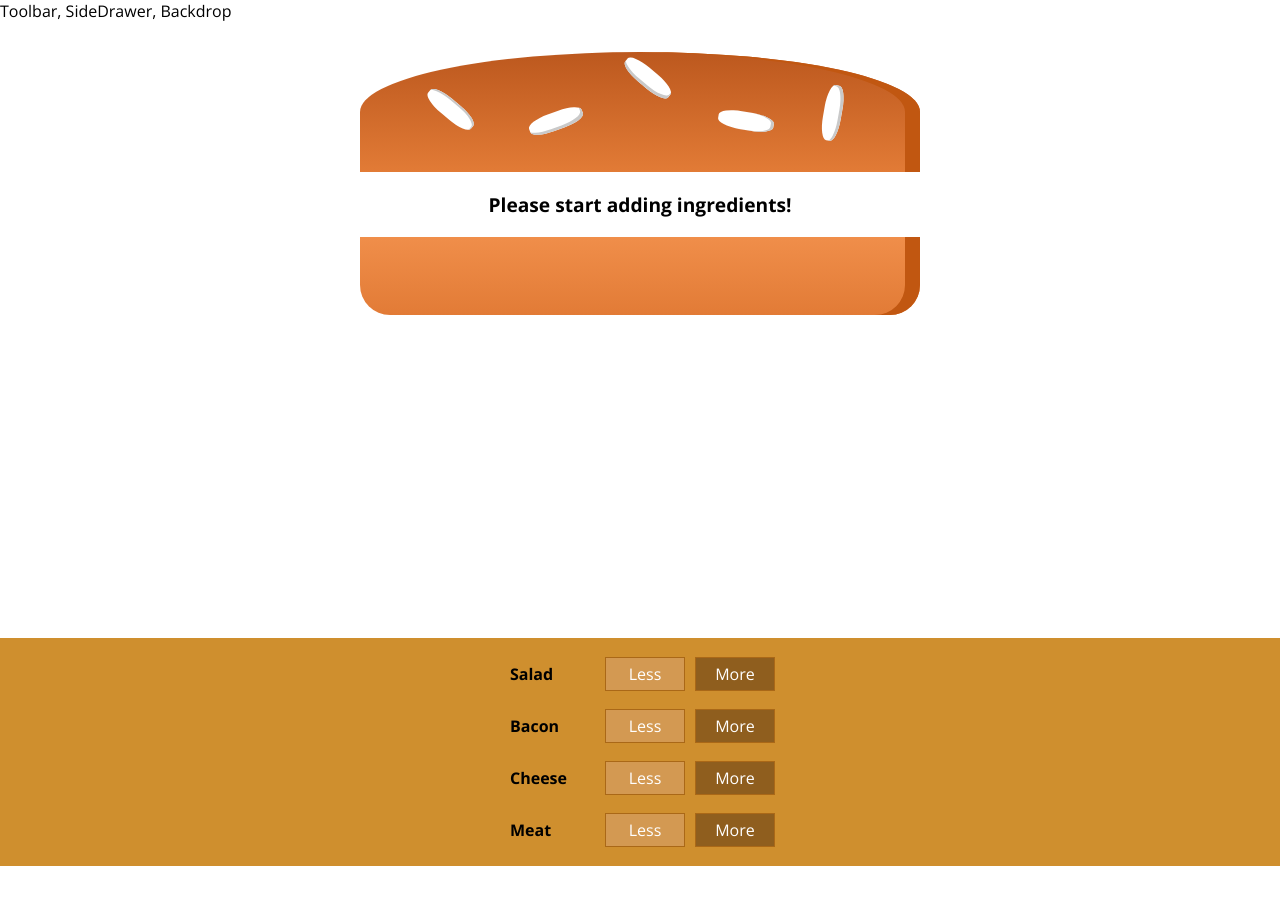
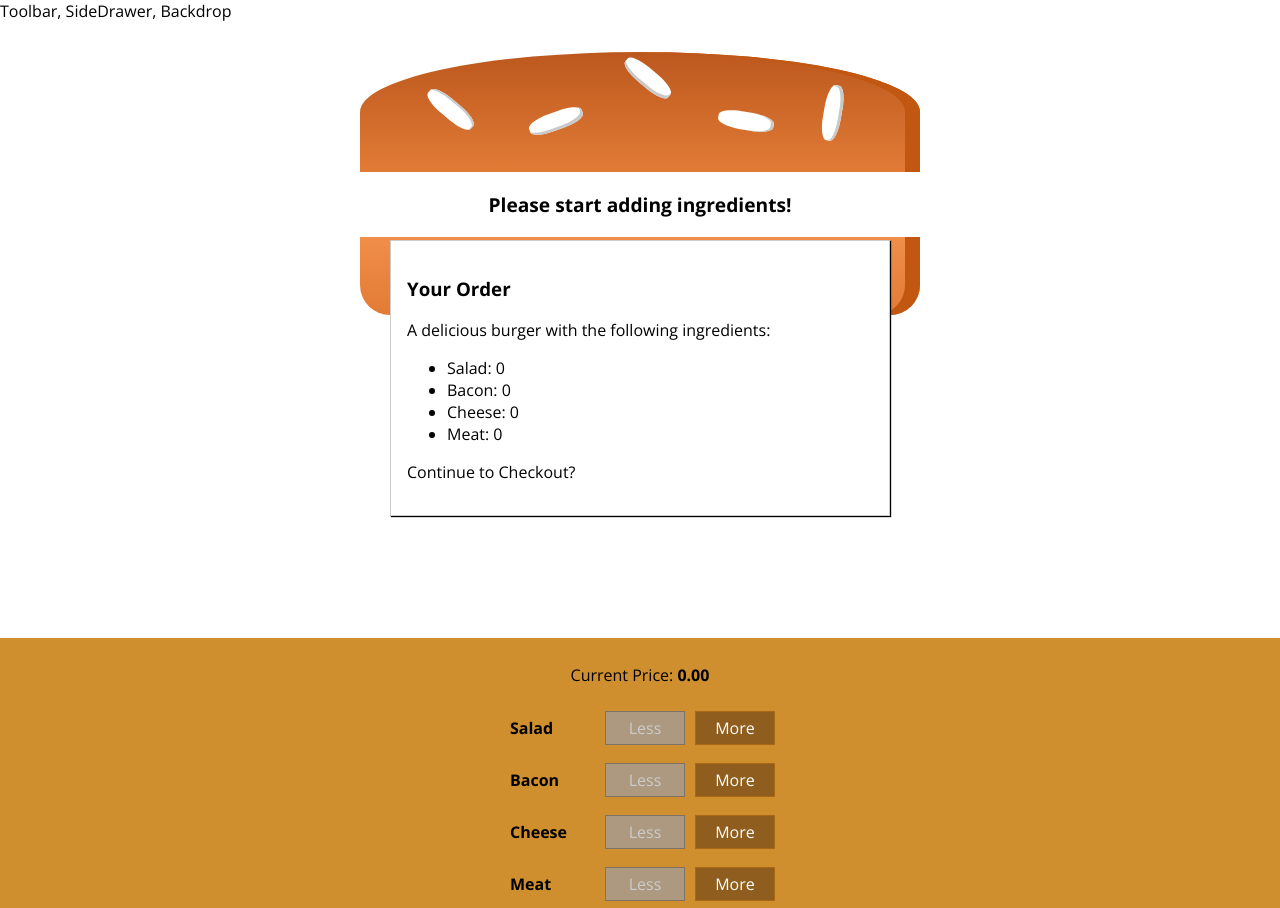
Before and after one commit to dastasoft/react_course, a React (Create React App) app in the folder burger-builder/: page / in a window 1280 px wide. Shown: the top 908 px of the page. Before the commit the page ends 866 px from the top, so only its background shows below. Built offline with nearby package versions, Linux system fonts and the light colour scheme.

Commit message:
showing and hidding the modal

```diff
--- a/burger-builder/src/components/Burger/BuildControls/BuildControl/BuildControl.js
+++ b/burger-builder/src/components/Burger/BuildControls/BuildControl/BuildControl.js
@@ -5,7 +5,13 @@
 const buildControl = props => (
     <div className={classes.BuildControl}>
         <div className={classes.Label}>{props.label}</div>
-        <button className={classes.Less}>Less</button>
+        <button
+            className={classes.Less}
+            onClick={props.removed}
+            disabled={props.disabled}
+        >
+            Less
+        </button>
         <button className={classes.More} onClick={props.added}>
             More
         </button>
--- a/burger-builder/src/components/Burger/BuildControls/BuildControls.js
+++ b/burger-builder/src/components/Burger/BuildControls/BuildControls.js
@@ -12,13 +12,21 @@
 
 const buildControls = props => (
     <div className={classes.BuildControls}>
+        <p>
+            Current Price: <strong>{props.price.toFixed(2)}</strong>
+        </p>
         {controls.map(ctrl => (
             <BuildControl
                 key={ctrl.label}
                 label={ctrl.label}
-                added={() => props.ingridientAdded(ctrl.type)}
+                added={() => props.ingredientAdded(ctrl.type)}
+                removed={() => props.ingredientRemoved(ctrl.type)}
+                disabled={props.disabled[ctrl.type]}
             />
         ))}
+        <button className={classes.OrderButton} disabled={!props.purchaseable}>
+            ORDER NOW
+        </button>
     </div>
 );
 
--- a/burger-builder/src/components/Burger/BuildControls/BuildControls.module.css
+++ b/burger-builder/src/components/Burger/BuildControls/BuildControls.module.css
@@ -8,3 +8,45 @@
     margin: auto;
     padding: 10px 0;
 }
+
+.OrderButton {
+    background-color: #dad735;
+    outline: none;
+    cursor: pointer;
+    border: 1px solid #966909;
+    color: #966909;
+    font-family: inherit;
+    font-size: 1.2em;
+    padding: 15px 30px;
+    box-shadow: 2px 2px 2px #966909;
+}
+
+.OrderButton:hover,
+.OrderButton:active {
+    background-color: #a0db41;
+    border: 1px solid #966909;
+    color: #966909;
+}
+
+.OrderButton:disabled {
+    background-color: #c7c6c6;
+    cursor: not-allowed;
+    border: 1px solid #ccc;
+    color: #888888;
+}
+
+.OrderButton:not(:disabled) {
+    animation: enable 0.3s linear;
+}
+
+@keyframes enable {
+    0% {
+        transform: scale(1);
+    }
+    60% {
+        transform: scale(1.1);
+    }
+    100% {
+        transform: scale(1);
+    }
+}
--- a/burger-builder/src/components/Burger/Burger.module.css
+++ b/burger-builder/src/components/Burger/Burger.module.css
@@ -2,7 +2,7 @@
     width: 100%;
     margin: auto;
     height: 250px;
-    overflow: hidden;
+    overflow: auto;
     text-align: center;
     font-weight: bold;
     font-size: 1.2rem;
--- /dev/null
+++ b/burger-builder/src/components/Burger/OrderSummary/OrderSummary.js
@@ -0,0 +1,21 @@
+import React from 'react';
+
+const orderSummary = props => {
+    const ingredientSummary = Object.keys(props.ingredients).map(igKey => (
+        <li key={igKey}>
+            <span style={{ textTransform: 'capitalize' }}>{igKey}</span>:{' '}
+            {props.ingredients[igKey]}
+        </li>
+    ));
+
+    return (
+        <>
+            <h3>Your Order</h3>
+            <p>A delicious burger with the following ingredients:</p>
+            <ul>{ingredientSummary}</ul>
+            <p>Continue to Checkout?</p>
+        </>
+    );
+};
+
+export default orderSummary;
--- /dev/null
+++ b/burger-builder/src/components/UI/Modal/Modal.js
@@ -0,0 +1,11 @@
+import React from 'react';
+
+import classes from './Modal.module.css';
+
+const modal = props => (
+    <div className={classes.Modal}>
+        {props.children}
+    </div>
+);
+
+export default modal;
--- /dev/null
+++ b/burger-builder/src/components/UI/Modal/Modal.module.css
@@ -0,0 +1,20 @@
+.Modal {
+    position: fixed;
+    z-index: 500;
+    background-color: white;
+    width: 70%;
+    border: 1px solid #ccc;
+    box-shadow: 1px 1px 1px black;
+    padding: 16px;
+    left: 15%;
+    top: 30%;
+    box-sizing: border-box;
+    transition: all 0.3s ease-out;
+}
+
+@media (min-width: 600px) {
+    .Modal {
+        width: 500px;
+        left: calc(50% - 250px);
+    }
+}
--- a/burger-builder/src/containers/BurgerBuilder/BurgerBuilder.js
+++ b/burger-builder/src/containers/BurgerBuilder/BurgerBuilder.js
@@ -2,6 +2,8 @@
 
 import Burger from '../../components/Burger/Burger';
 import BuildControls from '../../components/Burger/BuildControls/BuildControls';
+import Modal from '../../components/UI/Modal/Modal';
+import OrderSummary from '../../components/Burger/OrderSummary/OrderSummary';
 
 const INGREDIENT_PRICES = {
     salad: 0.5,
@@ -23,7 +25,16 @@
             cheese: 0,
             meat: 0
         },
-        totalPrice: 0
+        totalPrice: 0,
+        purchaseable: false
+    };
+
+    updatePurchaseState = ingredients => {
+        const sum = Object.keys(ingredients)
+            .map(igKey => ingredients[igKey])
+            .reduce((sum, el) => sum + el, 0);
+
+        this.setState({ purchaseable: sum > 0 });
     };
 
     addIngredientHandler = type => {
@@ -34,16 +45,44 @@
             ingredients: updatedIngredients,
             totalPrice: this.state.totalPrice + INGREDIENT_PRICES[type]
         });
+
+        this.updatePurchaseState(updatedIngredients);
     };
 
-    removeIngredientHandler = type => {};
+    removeIngredientHandler = type => {
+        const updatedIngredients = { ...this.state.ingredients };
+        if (updatedIngredients[type] <= 0) return;
+        updatedIngredients[type] = updatedIngredients[type] - 1;
+
+        this.setState({
+            ingredients: updatedIngredients,
+            totalPrice: this.state.totalPrice - INGREDIENT_PRICES[type]
+        });
+
+        this.updatePurchaseState(updatedIngredients);
+    };
 
     render() {
+        const disabledInfo = {
+            ...this.state.ingredients
+        };
+
+        for (let key in disabledInfo) {
+            disabledInfo[key] = disabledInfo[key] <= 0;
+        }
+
         return (
             <>
+                <Modal>
+                    <OrderSummary ingredients={this.state.ingredients} />
+                </Modal>
                 <Burger ingredients={this.state.ingredients} />
                 <BuildControls
-                    ingridientAdded={this.addIngredientHandler}
+                    ingredientAdded={this.addIngredientHandler}
+                    ingredientRemoved={this.removeIngredientHandler}
+                    disabled={disabledInfo}
+                    price={this.state.totalPrice}
+                    purchaseable={this.state.purchaseable}
                 />
             </>
         );
```
